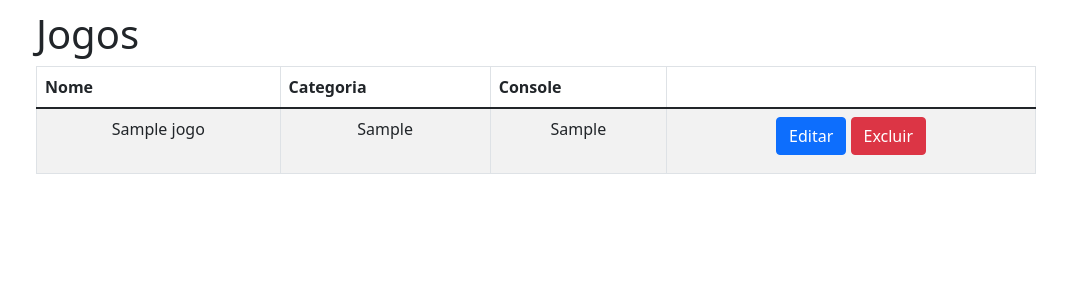
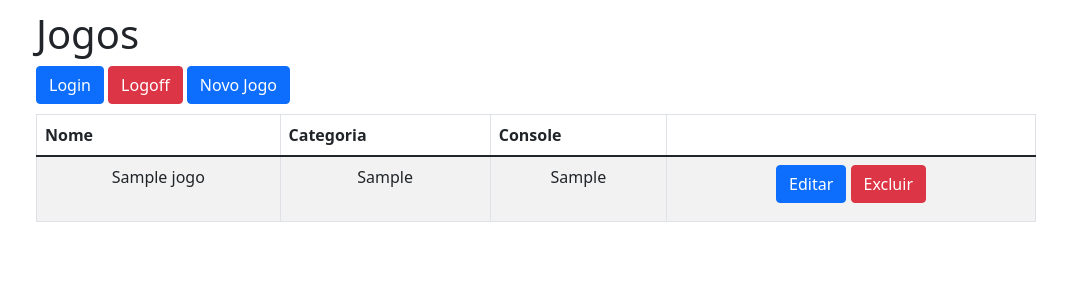
Before and after one commit to FaKL-Code/Jogoteca, a Flask app: page / in a window 1280 px wide. Shown: the top 300 px of the page, without its empty margins (104-1171 px from the left). Run offline with Flask 2, Linux system fonts and the light colour scheme; tables that the repository leaves empty hold one stand-in row (values such as "Sample post"); some libraries are stand-ins or nearby versions.

Commit message:
melhorando a interface

```diff
--- a/templates/editar.html
+++ b/templates/editar.html
@@ -25,6 +25,7 @@
             <input type="text" id="console" name="console" class="form-control" value={{ jogo.console }}>
           </div>
           <button type="submit" class="btn btn-primary btn-salvar">Salvar</button>
+          <a href="{{ url_for('index') }}" class="btn btn-danger">Voltar</a>
         </fieldset>
       </form>
 {% endblock %}
--- a/templates/lista.html
+++ b/templates/lista.html
@@ -1,5 +1,10 @@
 {% extends "template.html" %}
 {% block conteudo %}
+
+    <a href="{{ url_for('login') }}" class="btn btn-primary">Login</a>
+    <a href="{{ url_for('logoff') }}" class="btn btn-danger">Logoff</a>
+    <a href="{{ url_for('novo') }}" class="btn btn-primary">Novo Jogo</a>
+
         <table class="table table-striped table-responsive table-bordered">
             <thead class="thead-default">
                 <tr>
--- a/templates/login.html
+++ b/templates/login.html
@@ -26,6 +26,7 @@
             <p><label>Senha:</label> <input class="form-control" type="password" name="senha" required></p>
             <p><button class="btn btn-primary" type="submit">Entrar</button></p>
         </form>
+        <a href="{{ url_for('index') }}" class="btn btn-danger">Voltar</a>
     </div>
 </body>
 </html>
--- a/templates/novo.html
+++ b/templates/novo.html
@@ -24,6 +24,7 @@
             <input type="text" id="console" name="console" class="form-control">
           </div>
           <button type="submit" class="btn btn-primary btn-salvar">Salvar</button>
+          <a href="{{ url_for('index') }}" class="btn btn-danger">Voltar</a>
         </fieldset>
       </form>
 {% endblock %}
```
